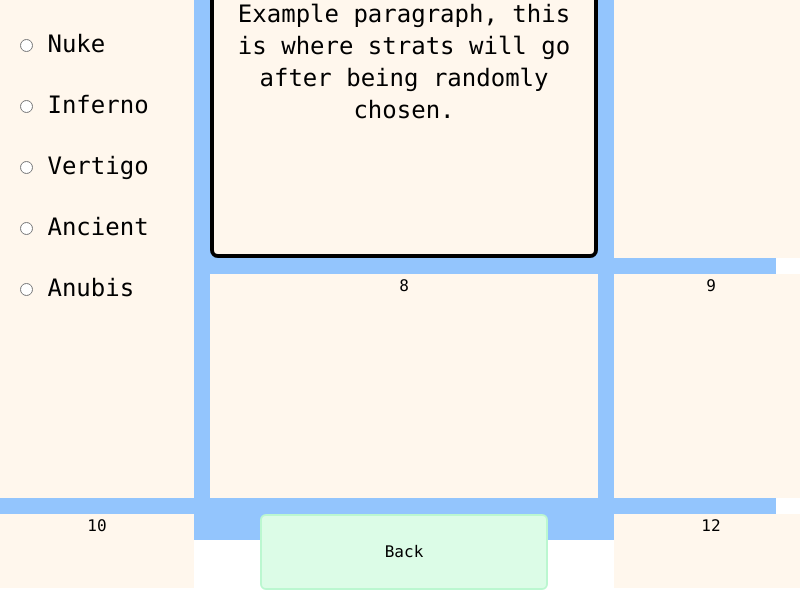
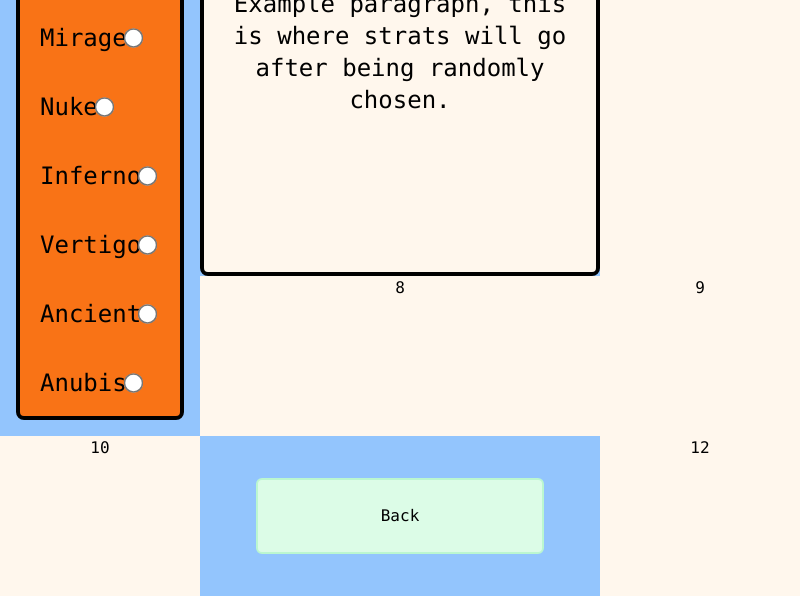
Before and after one commit to CamCalhoun/CS2StratRoulette, an Electron app: page stratRoulette.html in a window 800 px wide. Shown: the part 204-800 px from the top of the page. Drawn offline with Linux system fonts and the light colour scheme.

Commit message:
tailwind wizardry

```diff
--- a/stratRoulette.html
+++ b/stratRoulette.html
@@ -7,30 +7,39 @@
 	<title>Strat Roulette</title>
 </head>
 
-<body class="w-screen font-mono" style="height: 93vh; width: 97vw">
-	<div class="bg-blue-300 grid grid-cols-[25%_50%_25%] h-full grid-rows-[10%_50%_30%_10%] gap-4">
+<body class="w-screen h-screen font-mono" >
+	<div class="bg-blue-300 grid grid-cols-[25%_50%_25%] h-full grid-rows-[10%_50%_20%_20%]">
+		<!--ROW 1 -->
 		<div class="bg-orange-50 w-full h-full text-center">1</div>
 		<div class="h-full w-full grid place-items-center bg-green-100">
 			<h1 class="text-5xl font-bold">Strat Roulette!</h1>
 		</div>
 		<div class="bg-orange-50 w-full h-full text-center">3</div>
 
-		<div class="bg-orange-50 row-span-2">
-			<div class="m-5 space-y-10 justify-start text-2xl">
-				<input type="radio" id="dust2" name="maps" value="dust2" /><label for="dust2">
-					Dust2</label></br>
-				<input type="radio" id="mirage" name="maps" value="mirage" /><label for="mirage">
-					Mirage</label></br>
-				<input type="radio" id="nuke" name="maps" value="nuke" /><label for="nuke">
-					Nuke</label></br>
-				<input type="radio" id="inferno" name="maps" value="inferno" /><label for="inferno">
-					Inferno</label></br>
-				<input type="radio" id="vertigo" name="maps" value="vertigo" /><label for="vertigo">
-					Vertigo</label></br>
-				<input type="radio" id="ancient" name="maps" value="ancient" /><label for="ancient">
-					Ancient</label></br>
-				<input type="radio" id="anubis" name="maps" value="anubis" /><label for="anubis">
-					Anubis</label></br>
+		<!--ROW 2-->
+		<div class="bg-orange-500 row-span-2 border-4 rounded-lg border-black m-4">
+				<div class="flex flex-col m-5 text-2xl lg:text-3xl  xl:text-4xl justify-evenly w-2/5 h-full">
+			<!--<div class="m-5 space-y-10 justify-start text-2xl lg:text-3xl lg:space-y-12 xl:text-4xl xl:space-y-16"> -->
+				<div class="flex justify-between"> <label for="dust2">Dust2</label>
+					<input type="radio" id="dust2" name="maps" value="dust2" class="p-2 scale-150" /></div>
+
+				<div class="flex justify-between"> <label for="mirage">Mirage</label>
+					<input type="radio" id="mirage" name="maps" value="mirage" class="p-2 scale-150" /></div>
+
+				<div class="flex justify-between"> <label for="nuke">Nuke</label>
+					<input type="radio" id="nuke" name="maps" value="nuke" class="p-2 scale-150" /></div>
+
+				<div class="flex justify-between"> <label for="inferno">Inferno</label>
+					<input type="radio" id="inferno" name="maps" value="inferno" class="p-2 scale-150" /></div>
+
+				<div class="flex justify-between"> <label for="vertigo">Vertigo</label>
+					<input type="radio" id="vertigo" name="maps" value="vertigo" class="p-2 scale-150" /></div>
+
+				<div class="flex justify-between"> <label for="ancient">Ancient</label>
+					<input type="radio" id="ancient" name="maps" value="ancient" class="p-2 scale-150" /></div>
+
+				<div class="flex justify-between"> <label for="anubis">Anubis</label>
+					<input type="radio" id="anubis" name="maps" value="anubis" class="p-2 scale-150" /></div>
 
 			</div>
 		</div>
@@ -42,9 +51,11 @@
 		</div>
 		<div class="bg-orange-50 w-full h-full text-center">6</div>
 
+		<!--ROW3-->
 		<div class="bg-orange-50 w-full h-full text-center">8</div>
 		<div class="bg-orange-50 w-full h-full text-center">9</div>
 
+		<!--ROW4-->
 		<div class="bg-orange-50 w-full h-full text-center">10</div>
 		<div class="h-full w-full grid place-items-center">
 			<a href="index.html"
```
Also changed, not shown: output.css.
